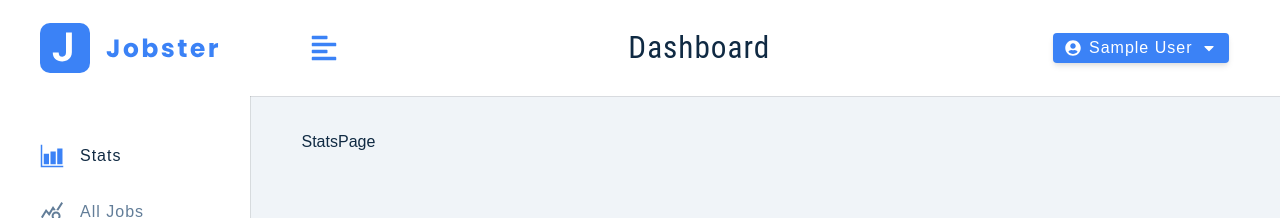
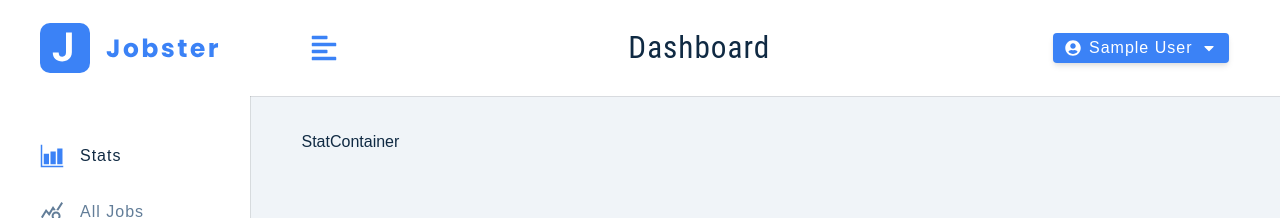
Before and after one commit to mfrancislie/Jobster-project, a React (Create React App) app: page / in a window 1280 px wide. Shown: the top 218 px of the page. Built offline with nearby package versions, Linux system fonts and the light colour scheme; no server answers; sample sign-in values are in the browser's storage.

Commit message:
stats page

```diff
--- /dev/null
+++ b/src/components/ChartsContainer.js
@@ -0,0 +1,7 @@
+import React from 'react';
+
+const ChartsContainer = () => {
+  return <div>ChartsContainer</div>;
+};
+
+export default ChartsContainer;
--- /dev/null
+++ b/src/components/StatsContainer.js
@@ -0,0 +1,7 @@
+import React from 'react';
+
+const StatsContainer = () => {
+  return <div>StatContainer</div>;
+};
+
+export default StatsContainer;
--- a/src/pages/dashboard/StatsPage.js
+++ b/src/pages/dashboard/StatsPage.js
@@ -1,14 +1,28 @@
 import React, { useEffect } from 'react';
-import { useDispatch } from 'react-redux';
+import { useDispatch, useSelector } from 'react-redux';
 import { showStats } from '../../features/allJobs/allJobsSlice';
+import { ChartsContainer, Loading, StatsContainer } from '../../components';
 
 const StatsPage = () => {
+  const { isLoading, monthlyApplications } = useSelector(
+    (store) => store.allJobs
+  );
   const dispatch = useDispatch();
+
   useEffect(() => {
     dispatch(showStats());
   }, [dispatch]);
 
-  return <div>StatsPage</div>;
+  if (isLoading) {
+    return <Loading center />;
+  }
+
+  return (
+    <>
+      <StatsContainer />
+      {monthlyApplications.length > 0 && <ChartsContainer />}
+    </>
+  );
 };
 
 export default StatsPage;
```
Also changed, not shown: src/components/index.js (+6 -1 lines), 1 other file (tests, documents, lock files or other folders).
